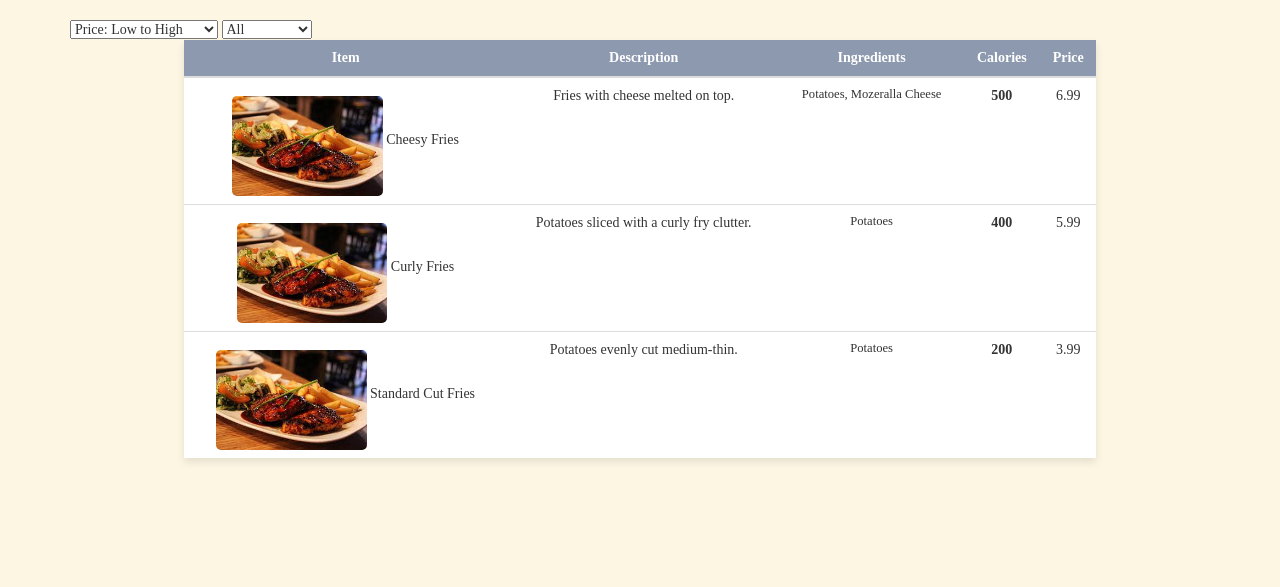
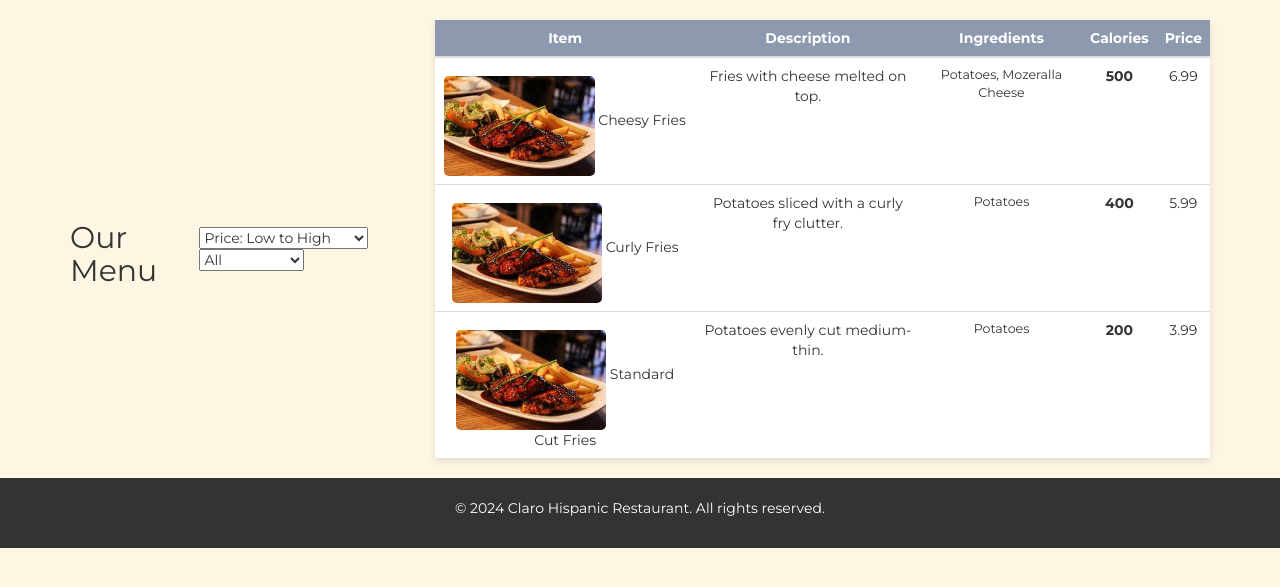
Before and after one commit to MartinOsmani/Restaurant-Management-System-Year-2-Team-Project, a Flask app: page /menu in a window 1280 px wide. Shown: the top 587 px of the page. Run offline with Flask 3, Linux system fonts and the light colour scheme; data comes from the database, SQL or seed files in the repository; some libraries are stand-ins or nearby versions.

Commit message:
Update to new home and menu page.

```diff
--- a/flaskr/templates/home.html
+++ b/flaskr/templates/home.html
@@ -4,7 +4,7 @@
     <meta charset="UTF-8">
     <meta name="viewport" content="width=device-width, initial-scale=1.0">
     <title>Claro Hispanic Restaurant</title>
-    <link rel="stylesheet" href="home.css">
+    <link rel="stylesheet" href="/static/css/home.css">
     <link rel="stylesheet" href="https://fonts.googleapis.com/css?family=Montserrat:400,700&display=swap">
 </head>
 <body>
@@ -24,8 +24,8 @@
         <div class="container">
             <h2 class="hero-heading">Welcome to Claro</h2>
             <p class="hero-description">Experience the rich flavors of authentic Hispanic cuisine</p>
-            <a href="menu.html" class="btn">View Our Menu</a>
-            <a href="order.html" class="btn order-btn">Place an Order</a>
+            <a href="/menu" class="btn">View Our Menu</a>
+            <a href="/order" class="btn order-btn">Place an Order</a>
         </div>
     </section>
 
--- a/flaskr/templates/menu.html
+++ b/flaskr/templates/menu.html
@@ -1,16 +1,18 @@
 <!DOCTYPE html>
 <html lang="en">
 <head>
-  <title>Restaurant Menu</title>
-  <meta charset="utf-8">
-  <meta name="viewport" content="width=device-width, initial-scale=1">
+    <meta charset="UTF-8">
+    <meta name="viewport" content="width=device-width, initial-scale=1.0">
+    <title>Claro Menu</title>
+    <link rel="stylesheet" href="home.css">
+    <link rel="stylesheet" href="https://fonts.googleapis.com/css?family=Montserrat:400,700&display=swap">
     <link rel="stylesheet" href="https://maxcdn.bootstrapcdn.com/bootstrap/3.4.1/css/bootstrap.min.css">
     <script src="https://ajax.googleapis.com/ajax/libs/jquery/3.7.1/jquery.min.js"></script>
     <script src="https://maxcdn.bootstrapcdn.com/bootstrap/3.4.1/js/bootstrap.min.js"></script>
     <style>
         body {
             background: #fdf6e3;
-      font-family: 'Times New Roman', serif;
+            font-family: 'Montserrat', sans-serif;
             margin-top: 20px;
         }
         .menu-table {
@@ -47,7 +49,9 @@
 </head>
 <body>
 
+    <section class="menu">
         <div class="container">
+            <h2 class="section-heading">Our Menu</h2>
             <div>
                 <select id="sortSelect" onchange="sortMenu()">
                     <option value="price-low-high">Price: Low to High</option>
@@ -90,6 +94,13 @@
                 </table>
             </div>
         </div>
+    </section>
+
+    <footer class="footer">
+        <div class="container">
+            <p>&copy; 2024 Claro Hispanic Restaurant. All rights reserved.</p>
+        </div>
+    </footer>
     <script>
         function sortMenu() {
             const sortValue = document.getElementById('sortSelect').value;
```
Lines whose indentation alone changed are shown as unchanged.
